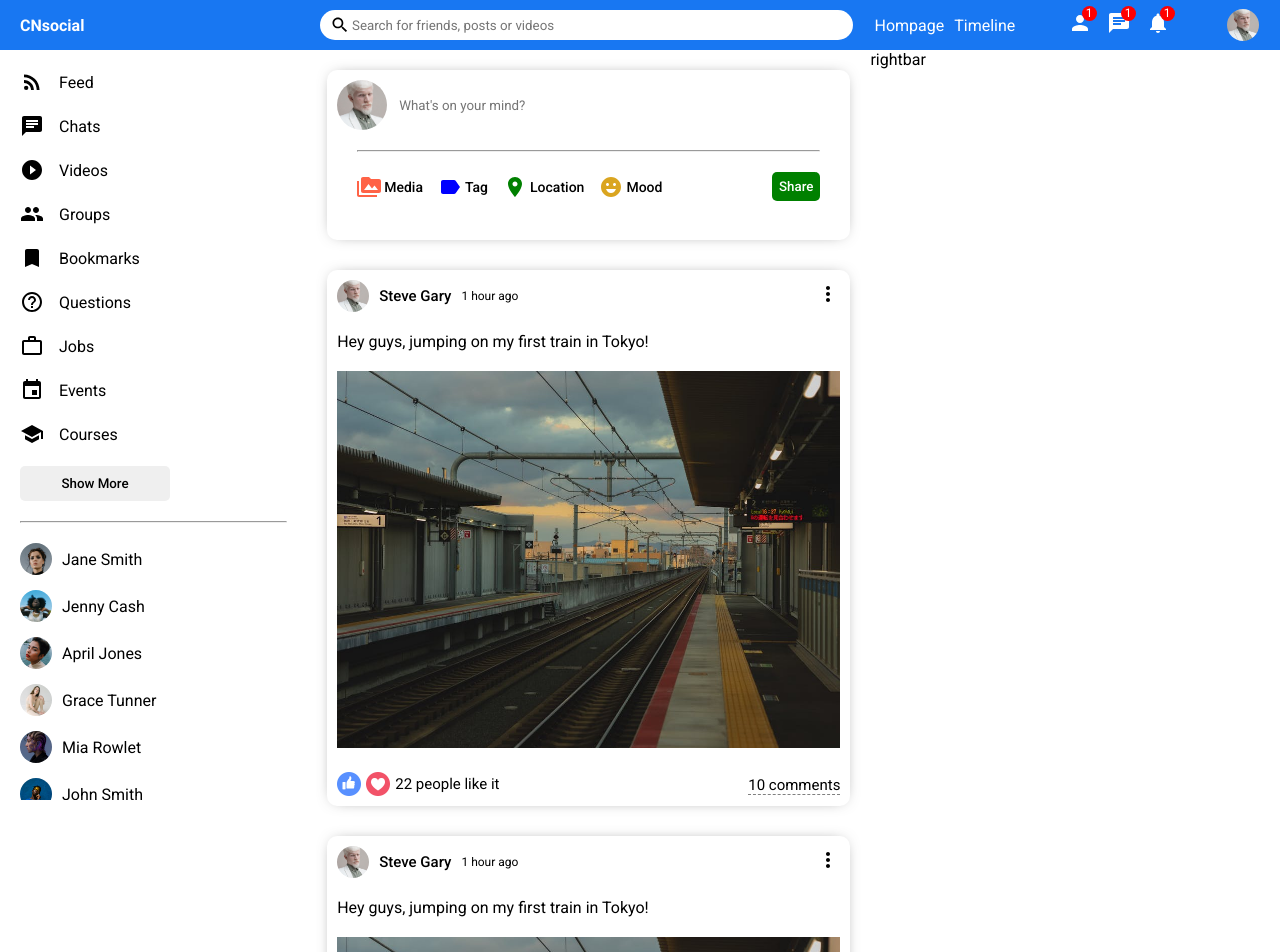
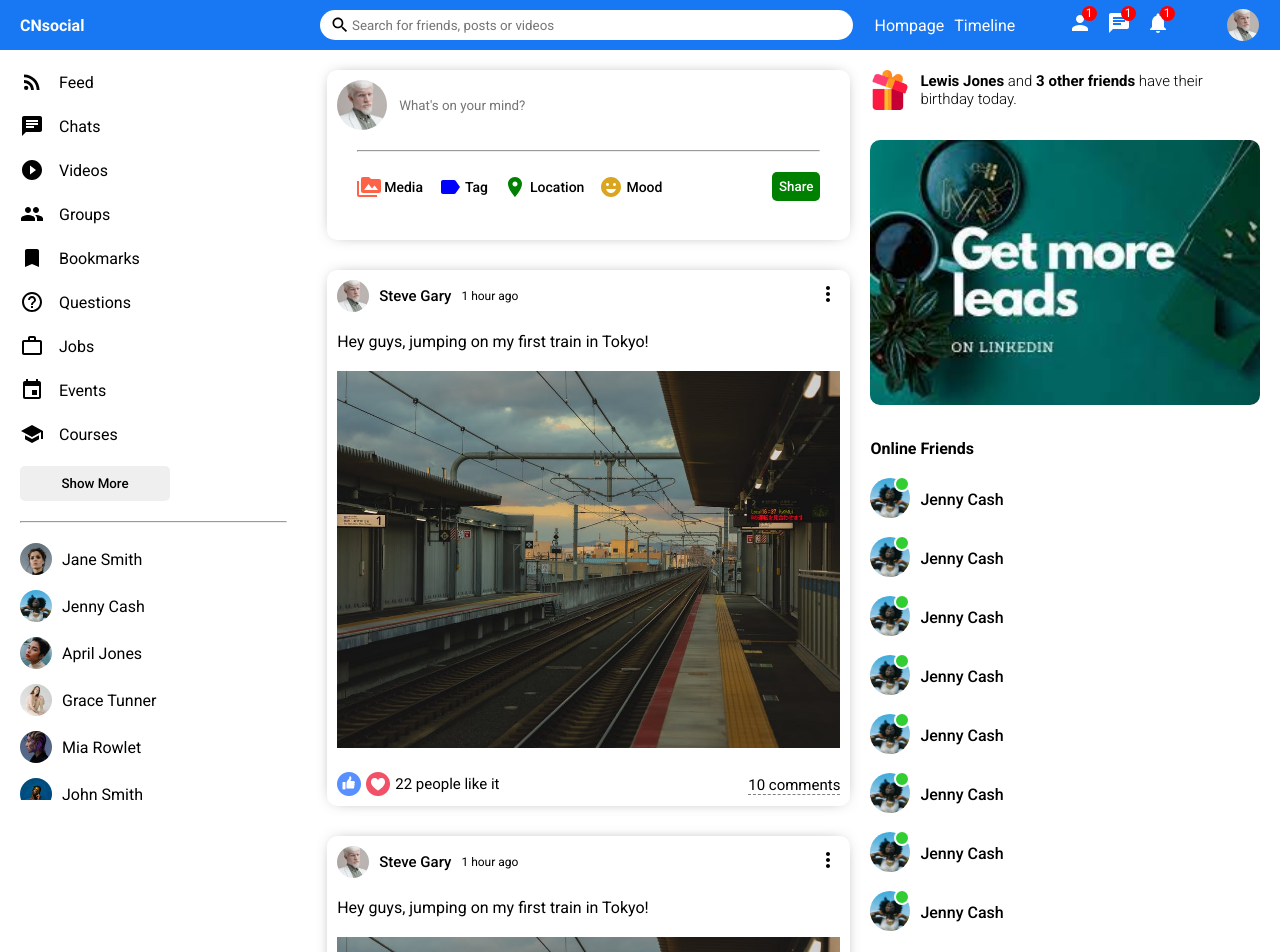
Before and after one commit to AJPascoe/SocialMediaApp-UI, a React (Create React App) app: page / in a window 1280 px wide. Shown: the top 952 px of the page. Built offline with nearby package versions, Linux system fonts and the light colour scheme; a web font is replaced by a local one.

Commit message:
rightbar component and CSS

```diff
--- a/src/components/rightbar/Rightbar.jsx
+++ b/src/components/rightbar/Rightbar.jsx
@@ -3,7 +3,72 @@
 export default function Rightbar() {
     return (
         <div className="rightbar">
-            rightbar
+            <div className="rightbarWrapper">
+                <div className="birthdayContainer">
+                    <img className="birthdayImg" src="assets/gift.png" alt="" />
+                    <span className="birthdayText"> <b> Lewis Jones </b> and <b>3 other friends</b> have their birthday today.</span>
+                </div>
+                <img src="assets/ad.jpeg" alt="" className="rightbarAd" />
+                <h4 className="rightbarTitle">Online Friends</h4>
+                <ul className="rightbarFriendList">
+                    <li className="rightbarFriend">
+                        <div className="rightbarProfileImgContainer">
+                            <img src="assets/person/3.jpeg" alt="" className="rightbarProfileImg" />
+                            <span className="rightbarOnline"></span>
+                        </div>
+                        <span className="rightbarUsername">Jenny Cash</span>
+                    </li>
+                    <li className="rightbarFriend">
+                        <div className="rightbarProfileImgContainer">
+                            <img src="assets/person/3.jpeg" alt="" className="rightbarProfileImg" />
+                            <span className="rightbarOnline"></span>
+                        </div>
+                        <span className="rightbarUsername">Jenny Cash</span>
+                    </li>
+                    <li className="rightbarFriend">
+                        <div className="rightbarProfileImgContainer">
+                            <img src="assets/person/3.jpeg" alt="" className="rightbarProfileImg" />
+                            <span className="rightbarOnline"></span>
+                        </div>
+                        <span className="rightbarUsername">Jenny Cash</span>
+                    </li>
+                    <li className="rightbarFriend">
+                        <div className="rightbarProfileImgContainer">
+                            <img src="assets/person/3.jpeg" alt="" className="rightbarProfileImg" />
+                            <span className="rightbarOnline"></span>
+                        </div>
+                        <span className="rightbarUsername">Jenny Cash</span>
+                    </li>
+                    <li className="rightbarFriend">
+                        <div className="rightbarProfileImgContainer">
+                            <img src="assets/person/3.jpeg" alt="" className="rightbarProfileImg" />
+                            <span className="rightbarOnline"></span>
+                        </div>
+                        <span className="rightbarUsername">Jenny Cash</span>
+                    </li>
+                    <li className="rightbarFriend">
+                        <div className="rightbarProfileImgContainer">
+                            <img src="assets/person/3.jpeg" alt="" className="rightbarProfileImg" />
+                            <span className="rightbarOnline"></span>
+                        </div>
+                        <span className="rightbarUsername">Jenny Cash</span>
+                    </li>
+                    <li className="rightbarFriend">
+                        <div className="rightbarProfileImgContainer">
+                            <img src="assets/person/3.jpeg" alt="" className="rightbarProfileImg" />
+                            <span className="rightbarOnline"></span>
+                        </div>
+                        <span className="rightbarUsername">Jenny Cash</span>
+                    </li>
+                    <li className="rightbarFriend">
+                        <div className="rightbarProfileImgContainer">
+                            <img src="assets/person/3.jpeg" alt="" className="rightbarProfileImg" />
+                            <span className="rightbarOnline"></span>
+                        </div>
+                        <span className="rightbarUsername">Jenny Cash</span>
+                    </li>
+                </ul>
+            </div>
         </div>
     )
 }
--- a/src/components/rightbar/rightbar.css
+++ b/src/components/rightbar/rightbar.css
@@ -1,3 +1,73 @@
 .rightbar{
     flex: 4;
 }
+
+.rightbarWrapper{
+    padding: 20px 20px 0 0;
+}
+
+.birthdayImg{
+    width: 40px;
+    height: 40px;
+    margin-right: 10px;
+}
+
+.birthdayText{
+    font-weight: 300;
+    font-size: 15px;
+}
+
+.birthdayContainer{
+    display: flex;
+    align-items: center;
+}
+
+.rightbarAd{
+    width: 100%;
+    border-radius: 10px;
+    margin: 30px 0;
+}
+
+.rightbarFriendList{
+    padding: 0;
+    margin: 0;
+    list-style: none;
+}
+
+.rightbarFriend{
+    display: flex;
+    align-items: center;
+    margin-bottom: 15px;
+}
+
+.rightbarProfileImgContainer{
+    margin-right: 10px;
+    position: relative;
+}
+
+.rightbarProfileImg{
+    width: 40px;
+    height: 40px;
+    border-radius: 50%;
+    object-fit: cover;
+}
+
+.rightbarOnline{
+    width: 12px;
+    height: 12px;
+    border-radius: 50%;
+    background-color: limegreen;
+    position: absolute;
+    top: -2px;
+    right: 0;
+    border: 2px solid white;
+}
+
+.rightbarUsername{
+    font-weight: 500;
+
+}
+
+.rightbarTitle{
+    margin-bottom: 20px;
+}
```
Also changed, not shown: public/assets/ad.jpeg (added), public/assets/ad.png (deleted).
